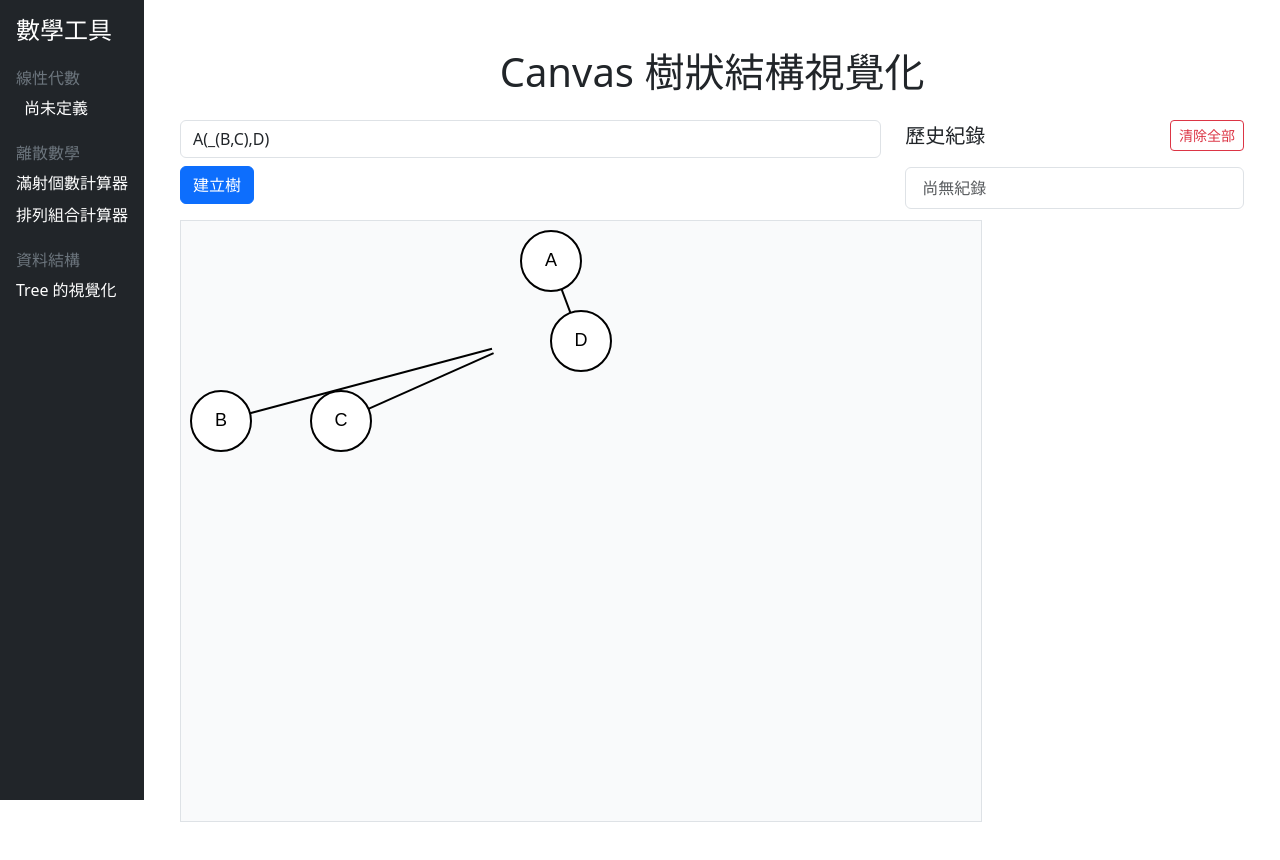
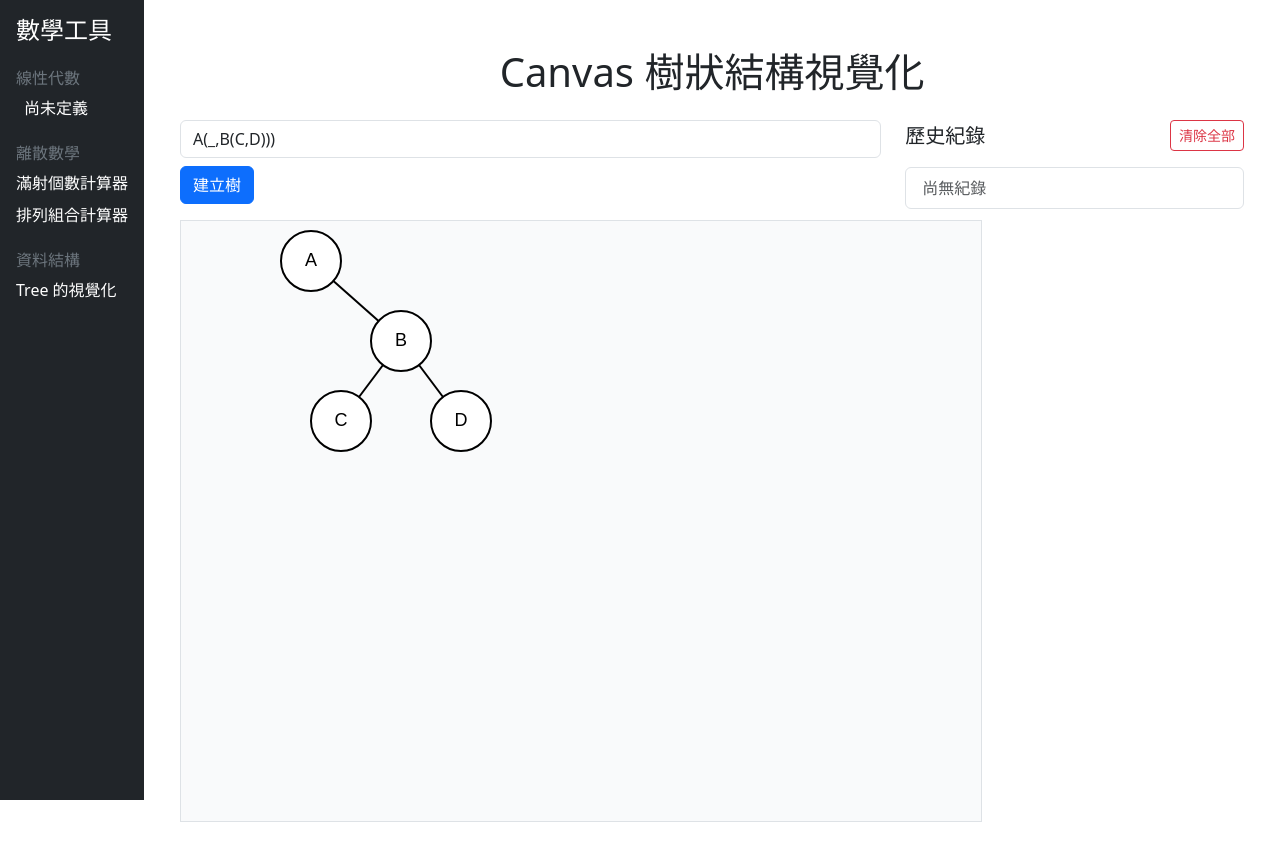
Before and after one commit to Hoxton019030/Math_Calculator, a Vue app: page /dataStructure/tree_visual in a window 1280 px wide. Shown: the top 860 px of the page. Built offline with nearby package versions, Linux system fonts and the light colour scheme.

Commit message:
2025-07-21 commit

```diff
--- a/src/views/DataStructure/TreeVisual.vue
+++ b/src/views/DataStructure/TreeVisual.vue
@@ -45,7 +45,7 @@
 <script setup>
 import { ref, onMounted, watch, nextTick } from 'vue'
 
-const inputText = ref('A(_(B,C),D)')
+const inputText = ref('A(_,B(C,D)))')
 const canvas = ref(null)
 const inputField = ref(null)
 const canvasWidth = 800
```
